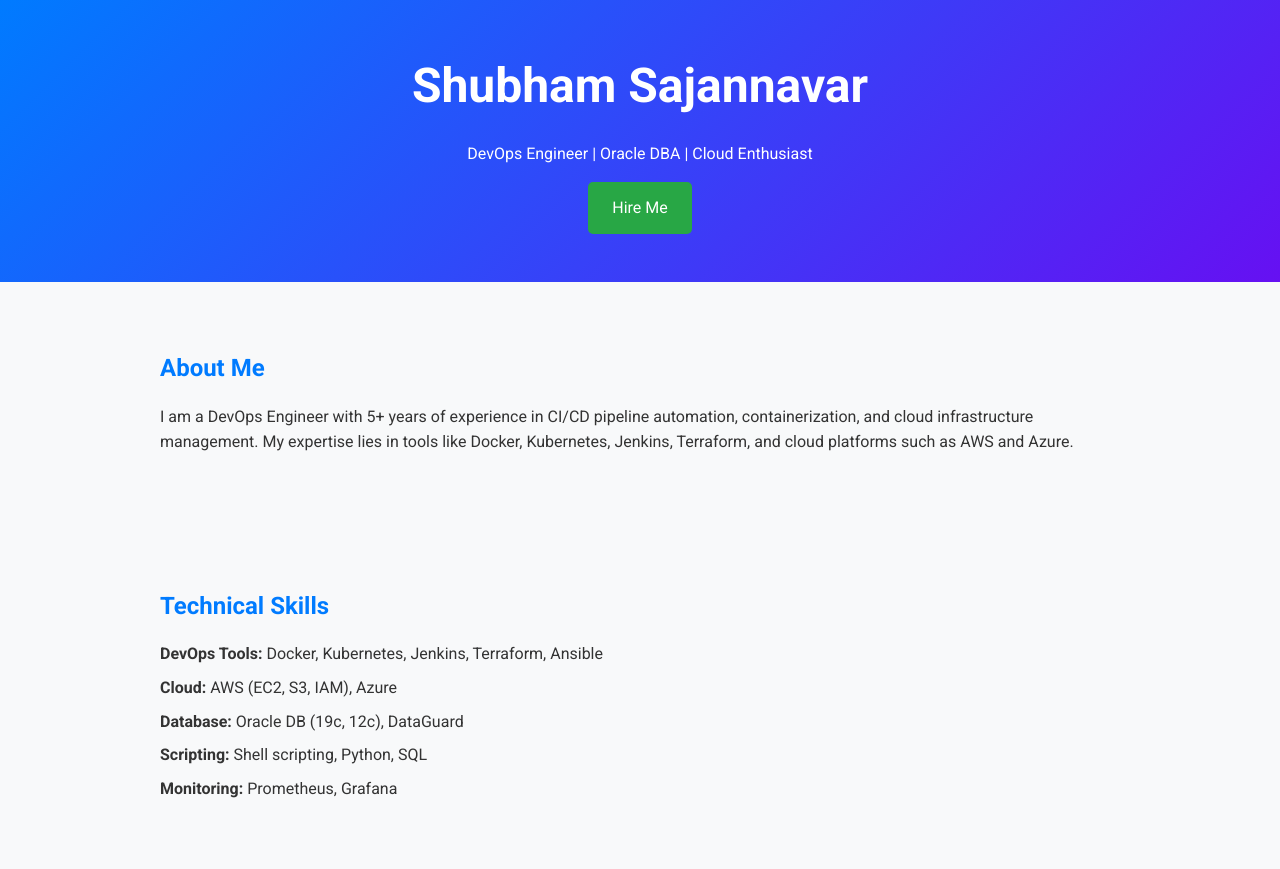
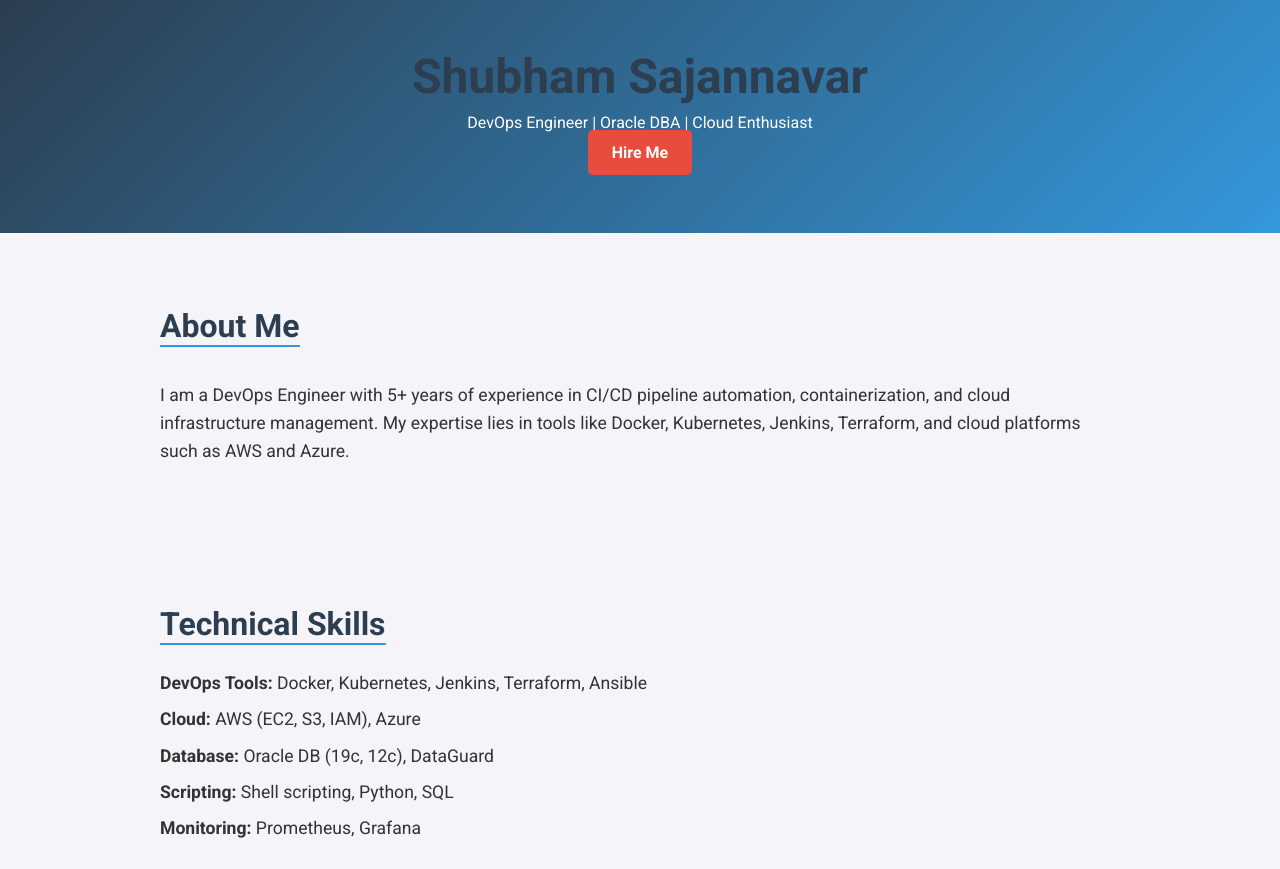
Before and after one commit to Sajannavar/Sajannavar.github.io, a plain HTML site: page index.html in a window 1280 px wide. Shown: the top 869 px of the page. Drawn offline with Linux system fonts and the light colour scheme.

Commit message:
Update styles.css

```diff
--- a/styles.css
+++ b/styles.css
@@ -1,59 +1,101 @@
+/* General Styles */
 body {
   font-family: 'Roboto', sans-serif;
   margin: 0;
   padding: 0;
-  line-height: 1.6;
-  background-color: #f8f9fa;
+  background: #f4f4f9;
   color: #333;
-}
-header {
-  background: linear-gradient(135deg, #007BFF, #6610f2);
-  color: #fff;
-  padding: 2rem 0;
-  text-align: center;
-}
-header h1 {
-  font-size: 3rem;
-  margin: 0;
-}
-header p {
-  margin: 1rem 0;
-}
-header .btn {
-  display: inline-block;
-  background: #28a745;
-  color: #fff;
-  padding: 0.8rem 1.5rem;
-  text-decoration: none;
-  border-radius: 5px;
-  font-size: 1rem;
+  overflow-x: hidden;
 }
 .container {
   max-width: 960px;
   margin: 0 auto;
   padding: 1rem;
 }
-section {
-  padding: 2rem 0;
+h1, h2 {
+  color: #2c3e50;
 }
-section h2 {
-  color: #007BFF;
-  margin-bottom: 1rem;
+a {
+  text-decoration: none;
+  color: #3498db;
 }
 ul {
   list-style: none;
   padding: 0;
 }
-ul li {
+li {
   margin: 0.5rem 0;
 }
-footer {
-  background: #343a40;
-  color: #fff;
+
+/* Header */
+.header {
   text-align: center;
-  padding: 1rem 0;
+  background: linear-gradient(135deg, #2c3e50, #3498db);
+  color: white;
+  padding: 2rem 0;
 }
-footer a {
-  color: #17a2b8;
-  text-decoration: none;
+.header h1 {
+  font-size: 3rem;
+  margin: 0;
 }
+.header p {
+  margin: 0.5rem 0;
+}
+.header .btn {
+  background: #e74c3c;
+  color: white;
+  padding: 0.8rem 1.5rem;
+  border-radius: 5px;
+  display: inline-block;
+  font-weight: bold;
+  animation: bounce 2s infinite;
+}
+
+/* Sections */
+section {
+  padding: 2rem 0;
+}
+section h2 {
+  font-size: 2rem;
+  margin-bottom: 1rem;
+  border-bottom: 2px solid #3498db;
+  display: inline-block;
+}
+section ul {
+  margin: 0;
+}
+section p, section ul li {
+  font-size: 1.1rem;
+  line-height: 1.6;
+}
+
+/* Footer */
+.footer {
+  background: #2c3e50;
+  color: white;
+  text-align: center;
+  padding: 1rem;
+}
+
+/* Animations */
+@keyframes fadeIn {
+  from { opacity: 0; }
+  to { opacity: 1; }
+}
+@keyframes slideIn {
+  from { transform: translateY(50px); opacity: 0; }
+  to { transform: translateY(0); opacity: 1; }
+}
+@keyframes bounce {
+  0%, 100% { transform: translateY(0); }
+  50% { transform: translateY(-10px); }
+}
+.animate-fade-in {
+  animation: fadeIn 1s ease-out;
+}
+.animate-slide-in {
+  animation: slideIn 1s ease-out;
+}
+.animate-bounce {
+  animation: bounce 2s infinite;
+}
```
